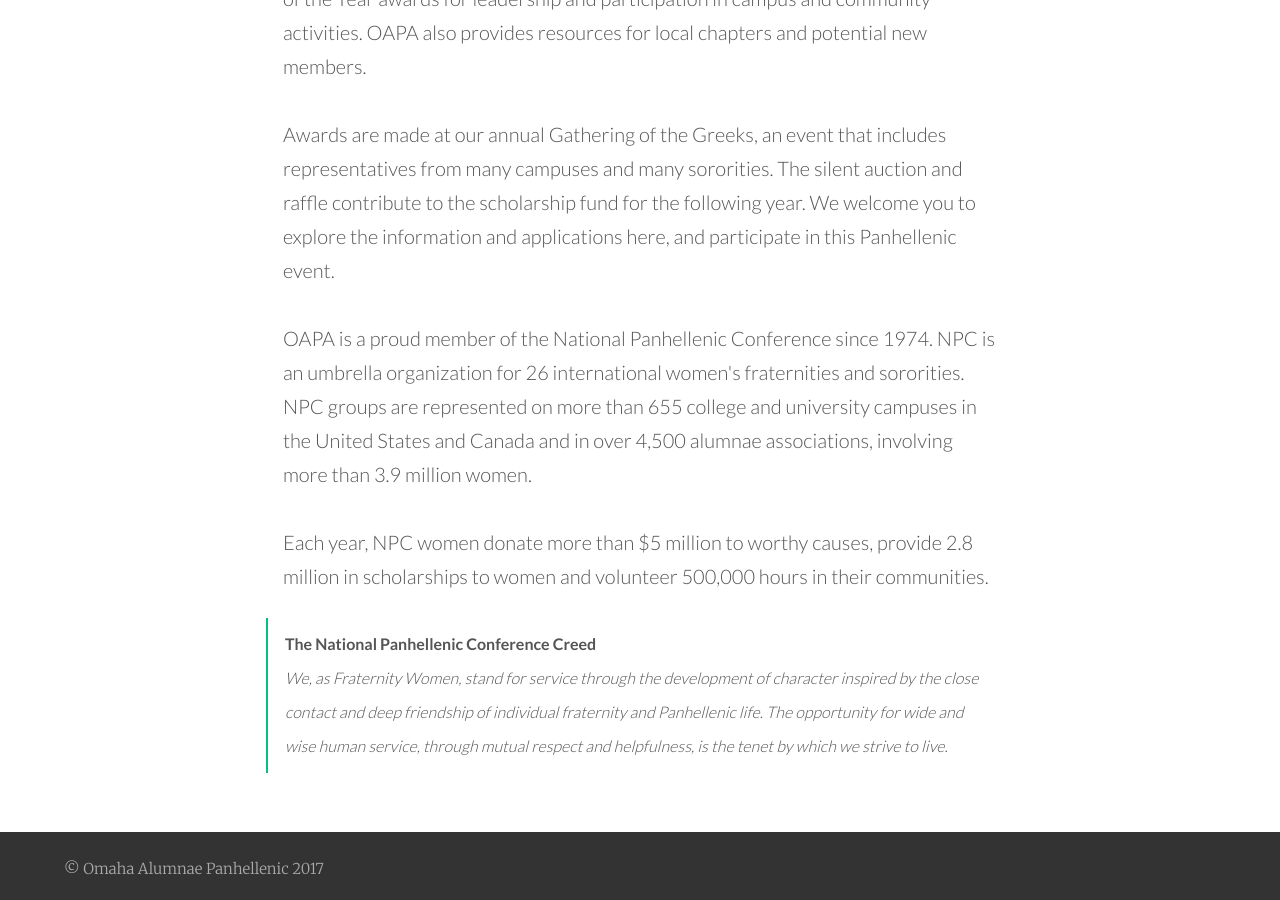
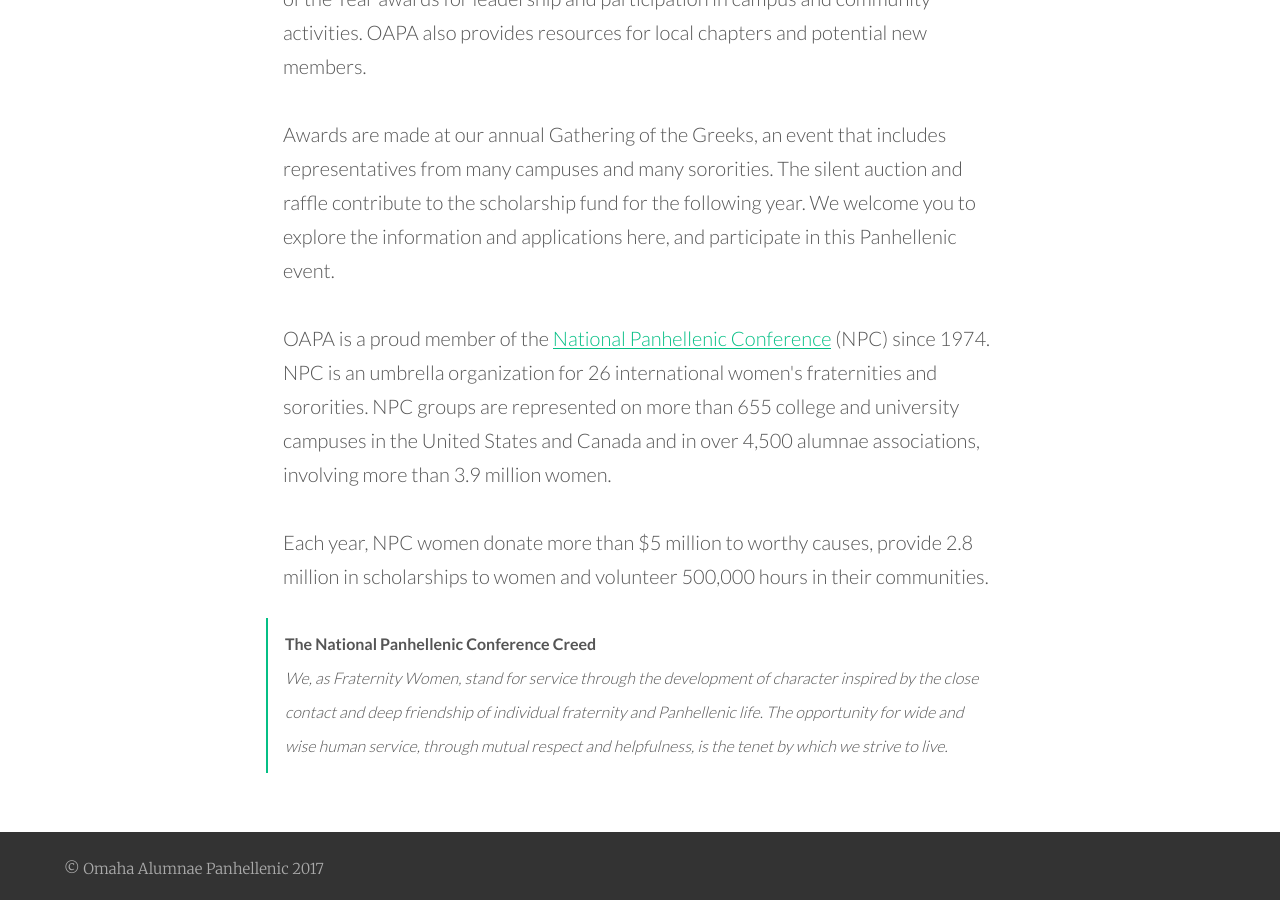
Before and after one commit to courtneyxann/oapa, a Jekyll site: the page built from docs/index.md, in a window 1280 px wide and 900 px high, scrolled down 794 px. Built offline with Jekyll 4.4.1, drawn with Linux system fonts in a browser that asks for light colours.

Commit message:
Added NPC link to homepage.

```diff
--- a/docs/index.md
+++ b/docs/index.md
@@ -10,7 +10,7 @@
 
 Awards are made at our annual Gathering of the Greeks, an event that includes representatives from many campuses and many sororities. The silent auction and raffle contribute to the scholarship fund for the following year. We welcome you to explore the information and applications here, and participate in this Panhellenic event.
 
-OAPA is a proud member of the National Panhellenic Conference since 1974. NPC is an umbrella organization for 26 international women&#39;s fraternities and sororities. NPC groups are represented on more than 655 college and university campuses in the United States and Canada and in over 4,500 alumnae associations, involving more than 3.9 million women.
+OAPA is a proud member of the [National Panhellenic Conference](http://www.npcwomen.org) (NPC) since 1974. NPC is an umbrella organization for 26 international women&#39;s fraternities and sororities. NPC groups are represented on more than 655 college and university campuses in the United States and Canada and in over 4,500 alumnae associations, involving more than 3.9 million women.
 
 Each year, NPC women donate more than $5 million to worthy causes, provide 2.8 million in scholarships to women and volunteer 500,000 hours in their communities.
 
```
